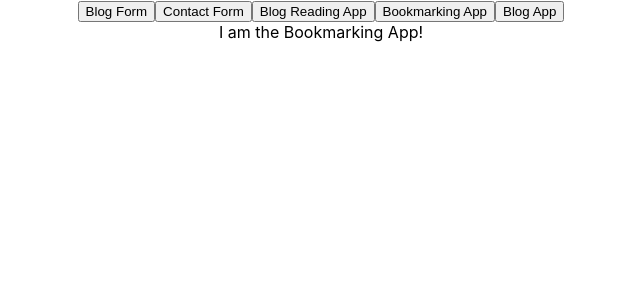
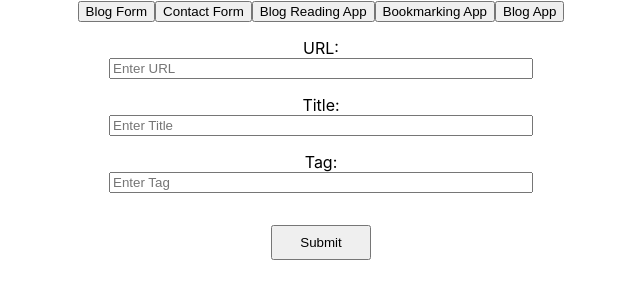
Before and after one commit to ggroshansii/js-react-five-apps, a React (Create React App) app: page / in a window 1280 px wide. Both pictures are taken after a click on the button "Bookmarking App". Shown: the top 300 px of the page, without its empty margins (319-959 px from the left). Built offline with nearby package versions, Linux system fonts and the light colour scheme.

Commit message:
completed form component and addBookmark() function in top level component to draw values from that form component

```diff
--- a/src/components/BookmarkingApp/BookmarkingApp.jsx
+++ b/src/components/BookmarkingApp/BookmarkingApp.jsx
@@ -1,7 +1,22 @@
+import BookmarkingAppForm from "./BookmarkingAppForm";
+import BookmarkingAppList from "./BookmarkingAppList";
+import { useState } from "react";
 
 function BookmarkingApp() {
+
+    const [bookmarks, setBookmarks] = useState([]);
+
+    function addBookmark(url, title, tag) {
+        let newBookmark = {'url': url, 'title': title, 'tag': tag};
+        setBookmarks([...bookmarks, newBookmark]);
+        console.log("added new bookmark", bookmarks)
+    }
+
     return (
-        <div>I am the Bookmarking App!</div>
-    )
+        <div>
+            <BookmarkingAppForm addBookmark={addBookmark} />
+            <BookmarkingAppList bookmarks={bookmarks}/>
+        </div>
+    );
 }
 export default BookmarkingApp;
--- /dev/null
+++ b/src/components/BookmarkingApp/BookmarkingAppCard.jsx
@@ -0,0 +1,10 @@
+
+
+function BookmarkingAppCard() {
+    return (
+        <div>
+
+        </div>
+    )
+}
+export default BookmarkingAppCard;
--- /dev/null
+++ b/src/components/BookmarkingApp/BookmarkingAppForm.jsx
@@ -0,0 +1,64 @@
+import { useState } from "react";
+
+function BookmarkingAppForm(props) {
+    const [url, setUrl] = useState("");
+    const [title, setTitle] = useState("");
+    const [tag, setTag] = useState("");
+
+    function handleChangeUrl(event) {
+        setUrl(event.target.value);
+    }
+
+    function handleChangeTitle(event) {
+        setTitle(event.target.value);
+    }
+
+    function handleChangeTag(event) {
+        setTag(event.target.value);
+    }
+
+    function handleSubmit(event) {
+        event.preventDefault();
+        props.addBookmark(url, title, tag);
+        console.log("url:", url, "title:", title, "tag:", tag)
+
+    }
+
+    return (
+        <div>
+            <div className="overall-container">
+                <form onSubmit={handleSubmit}>
+                    <label htmlFor="url">URL:</label>
+                    <input
+                        id="url"
+                        type="text"
+                        placeholder="Enter URL"
+                        name='url'
+                        value={url}
+                        onChange={handleChangeUrl}
+                    />
+                    <label htmlFor="title">Title:</label>
+                    <input
+                        id="title"
+                        type="text"
+                        placeholder="Enter Title"
+                        name='title'
+                        value={title}
+                        onChange={handleChangeTitle}
+                    />
+                    <label htmlFor="tag">Tag:</label>
+                    <input
+                        id="tag"
+                        type="text"
+                        placeholder="Enter Tag"
+                        name='tag'
+                        value={tag}
+                        onChange={handleChangeTag}
+                    />
+                    <button type="submit">Submit</button>
+                </form>
+            </div>
+        </div>
+    );
+}
+export default BookmarkingAppForm;
--- /dev/null
+++ b/src/components/BookmarkingApp/BookmarkingAppList.jsx
@@ -0,0 +1,11 @@
+import BookmarkingAppCard from "./BookmarkingAppCard";
+
+function BookmarkingAppList() {
+    return (
+        <div>
+        <BookmarkingAppCard />
+
+        </div>
+    )
+}
+export default BookmarkingAppList;
```
